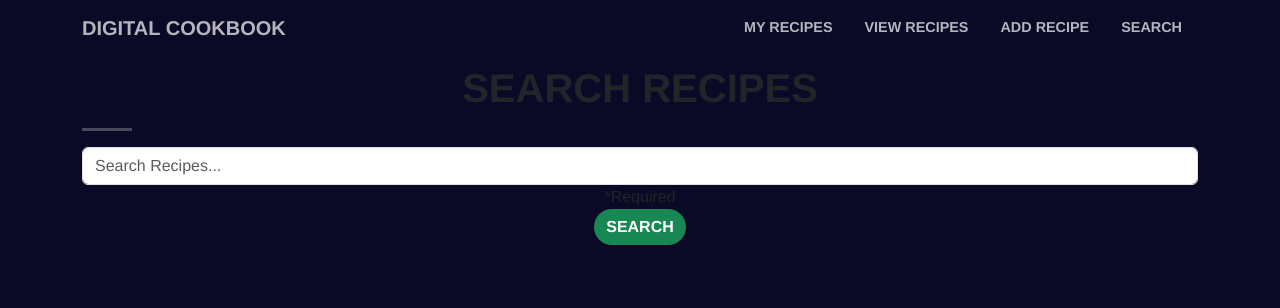
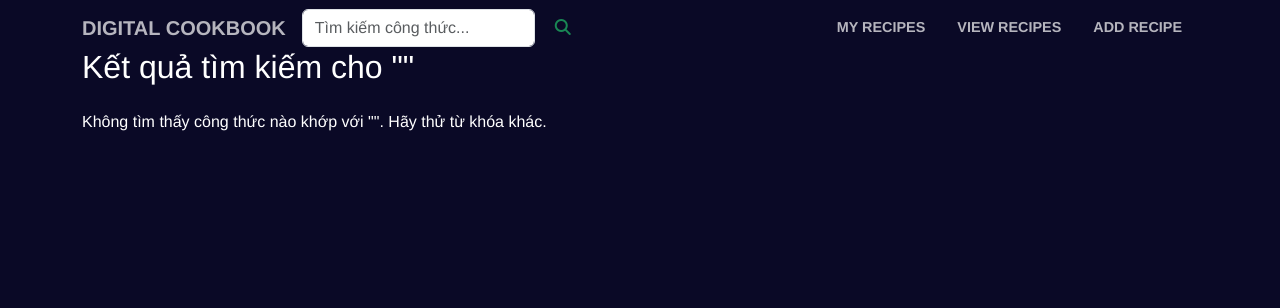
Before and after one commit to Nguyendacdien/ProjectC, a Flask app: a page that uses templates/base.html in a window 1280 px wide. Shown: the top 308 px of the page. Run offline with Flask 2, Linux system fonts and the light colour scheme; some libraries are stand-ins or nearby versions.

Commit message:
func upvote, downvote

```diff
--- a/app.py
+++ b/app.py
@@ -161,56 +161,50 @@
     return render_template("my_recipes.html", recipes=user_recipes, username=username)
 
 
-@app.route('/<username>/search', methods=['GET','POST'])
+
+@app.route('/<username>/search', methods=['GET'])
 def search(username):
-    #Search User Input
-        wtform = Search(request.form)
-        if wtform.validate():
-            return redirect('/' + username + '/' + 'search' + '/' + request.form["search"] + '?limit=10&offset=0')
-        return render_template("search.html", username=username, form=wtform, errors=wtform.errors )
+    # Lấy tham số query, limit, offset từ yêu cầu GET
+    query = request.args.get('query', '').strip()
+    try:
+        limit = int(request.args.get('limit', 10))  # Mặc định 10 kết quả/trang
+        offset = int(request.args.get('offset', 0))  # Mặc định bắt đầu từ 0
+    except ValueError:
+        limit = 10
+        offset = 0
 
-@app.route('/<username>/search/<search>', methods=['GET','POST'] )
-def results(username, search):
+    # Truy vấn MongoDB
+    recipes = mongo.db.recipes
+    search_query = {"$text": {"$search": query}} if query else {}
 
-    # Get All Recipes
-    recipes = mongo.db.recipes
-    found_recipes = recipes.find({"$text": {"$search": str(search)}})
+    # Nếu không có query, trả về trang rỗng
+    if not query:
+        return render_template('search_results.html', username=username, recipes=[], query=query, count=0, pages=0, url_list=[])
 
-    # Pagination Settings
-    limit = int(request.args.get('limit'))
-    offset = 0
+    # Đếm tổng số kết quả
+    count = recipes.count_documents(search_query)
 
-    #Get Count
-    count_list = []
-    for doc in found_recipes:
-        count_list.append(doc)
-        count = len(count_list)
+    # Tính số trang và tạo liên kết phân trang
+    pages = get_pages(count, limit)
+    url_list = generate_pagination_links(offset, limit, pages, 'search', query, username)
 
-    #If No Results Found
-    if len(count_list) < 1 or not search:
-        return render_template('noresults.html', username=username)
+    # Lấy danh sách công thức cho trang hiện tại
+    found_recipes = recipes.find(search_query).sort('_id', pymongo.DESCENDING).skip(offset).limit(limit)
 
-    #Get Pages And Generate URL List
-    pages = get_pages(count, limit)
-    url_list = generate_pagination_links(offset, limit, pages, 'search', search, username)
+    # Chuyển cursor thành list để truyền vào template
+    recipes_list = list(found_recipes)
 
-    #Get _id of Last Item on a Page
-    dynamic_position = request.args.get('offset')
-    starting_id = recipes.find({"$text": {"$search": str(search)}}).sort('_id')
-    last_id = starting_id[int(dynamic_position)]['_id']
-
-    #Sort Tables
-    sort_default = recipes.find({"$and":[{'_id':{'$gte' : last_id}},{"$text":{"$search": str(search)}}]}).sort([('_id',pymongo.DESCENDING)]).limit(limit)
-    sort_country = recipes.find({"$and":[{'_id':{'$gte' : last_id}},{"$text":{"$search": str(search)}}]}).sort([("country",1),("name",1 )]).limit(limit)
-    sort_name = recipes.find({"$and":[{'_id':{'$gte' : last_id}},{"$text":{"$search": str(search)}}]}).sort([("name", 1)]).limit(limit)
-    sort_upvotes = recipes.find({"$and":[{'_id':{'$gte' : last_id}},{"$text":{"$search": str(search)}}]}).sort([("upvotes",
-    pymongo.DESCENDING),("name",1 )]).limit(limit)
-    sort_downvotes = recipes.find({"$and":[{'_id':{'$gte' : last_id}},{"$text":{"$search": str(search)}}]}).sort([("downvotes",pymongo.DESCENDING),("name",1 )]).limit(limit)
-    sort_author = recipes.find({"$and":[{'_id':{'$gte' : last_id}},{"$text":{"$search": str(search)}}]}).sort([("author",1),("name",1 )]).limit(limit)
-
-    return render_template("results.html", default=sort_default, count=count,
-    url_list=url_list, pages=pages, search=search, country=sort_country, name=sort_name,
-    upvotes=sort_upvotes, downvotes=sort_downvotes, author=sort_author, username=username)
+    return render_template(
+        'search_results.html',
+        username=username,
+        recipes=recipes_list,
+        query=query,
+        count=count,
+        pages=pages,
+        url_list=url_list,
+        limit=limit,
+        offset=offset
+    )
 
 @app.route('/<username>/add_recipe',methods=['GET','POST']  )
 def add_recipe(username):
@@ -380,8 +374,8 @@
             upvote = current[0]['upvotes'] + 1
 
             #Update Field
-            recipes.update({'recipeID': int(recipe_id) },{ '$set':{ 'upvotes' : upvote}})
-
+            recipes.update_one({'recipeID': int(recipe_id) },{ '$set':{ 'upvotes' : upvote}})
+            flash('Đã tăng lượt thích!', 'success')
             return redirect('/' + username + '/recipes?limit=10&offset=0')
 
         #If Downvote
@@ -391,8 +385,8 @@
             downvote = current[0]['downvotes'] + 1
 
             #Update Field
-            recipes.update( {'recipeID': int(recipe_id) }, { '$set': { 'downvotes' : downvote } } )
-
+            recipes.update_one( {'recipeID': int(recipe_id) }, { '$set': { 'downvotes' : downvote } } )
+            flash('Đã tăng lượt không thích!', 'success')
             return redirect('/' + username + '/recipes?limit=10&offset=0')
 
     return render_template('view_recipe.html', recipe=the_recipe, username=username)
--- a/static/css/creative.css
+++ b/static/css/creative.css
@@ -387,3 +387,9 @@
 .country-filter {
   width: 200px; /* Điều chỉnh chiều rộng ô nhập liệu nếu cần */
 }
+/*Thanh searchsearch*/
+@media (max-width: 992px) {
+  .navbar form {
+    max-width: 100%;
+  }
+}
--- a/templates/base.html
+++ b/templates/base.html
@@ -21,17 +21,19 @@
   <meta charset="utf-8">
   <meta name="viewport" content="width=device-width, initial-scale=1, shrink-to-fit=no">
   <meta name="description" content="An Online Cookbook">
-  <meta name="author" content="Cian O' Gralaigh">
-
   <title>Digital Cookbook</title>
 </head>
 
 <body>
-
   <!-- Navigation -->
   <nav class="navbar navbar-expand-lg navbar-light fixed-top" id="mainNav">
     <div class="container">
-        <a class="navbar-brand js-scroll-trigger" href="/">Digital Cookbook</a>
+      <a class="navbar-brand js-scroll-trigger" href="/logout">Digital Cookbook</a>
+      <!-- Search bar -->
+      <form class="d-flex mx-auto" action="{{ url_for('search', username=username) }}" method="GET" style="max-width: 800px;">
+        <input class="form-control me-2" type="search" name="query" placeholder="Tìm kiếm công thức..." aria-label="Search">
+        <button class="btn btn-outline-success" type="submit"><i class="fas fa-search"></i></button>
+      </form>
       <button class="navbar-toggler navbar-toggler-right" type="button" data-toggle="collapse" data-target="#navbarResponsive" aria-controls="navbarResponsive" aria-expanded="false" aria-label="Toggle navigation">
         <span class="navbar-toggler-icon"></span>
       </button>
@@ -45,9 +47,6 @@
           </li>
           <li class="nav-item">
             <a class="nav-link js-scroll-trigger" href="{{url_for('add_recipe', username=username)}}">Add Recipe</a>
-            </li>
-            <li class="nav-item">
-              <a class="nav-link js-scroll-trigger" href="{{url_for('search', username=username)}}">Search</a>
           </li>
         </ul>
       </div>
@@ -79,7 +78,7 @@
   <script src="/static/js/scrollreveal.js"></script>
   <script src="/static/js/jquery.magnific-popup.js"></script>
 
-    <!-- Theme JS  -->
+  <!-- Theme JS -->
   <script src="/static/js/creative.js"></script>
 </body>
 
--- a/templates/search.html
+++ /dev/null
@@ -1,34 +0,0 @@
-{% extends "base.html"%} {% block content %}
-
-<div class="container-full-bg">
-  <div class="jumbotron ">
-    <div class="container">
-      <div class="row recipe-page text-center">
-        <div class="col-12 ">
-          <h1 class="text-uppercase">
-            <strong>Search Recipes</strong>
-          </h1>
-          <hr class="light">
-        </div>
-        <div class="col-12">
-          <form class="needs-validation" method="POST">
-            {{ form.csrf_token }}
-            <div class="form-row">
-              <div class="col-12">
-                {{ form.search(class_="form-control",placeholder="Search Recipes...", type="text", autocomplete="off") }} {% for message in form.search.errors %}
-                <div class="invalid"> {{ message }}</div>
-                {% endfor %}
-              </div>
-            </div>
-            <div class="row search-row">
-              <div class="col-12">
-                <button class="btn btn-success btn-l" type="submit" name="searchBtn">Search</button>
-              </div>
-            </div>
-          </form>
-        </div>
-      </div>
-    </div>
-  </div>
-</div>
-{% endblock %}
--- /dev/null
+++ b/templates/search_results.html
@@ -0,0 +1,62 @@
+{% extends "base.html" %}
+
+{% block content %}
+<div class="container my-5">
+    <h2 class="text-white my-4">Kết quả tìm kiếm cho "{{ query }}"</h2>
+    {% if recipes %}
+    <div class="recipe-list">
+        {% for recipe in recipes %}
+        <a href="{{ url_for('view_recipe', username=username, recipe_id=recipe._id) }}" style="text-decoration: none;">
+            <div class="recipe-item mb-3 p-3 rounded" style="background-color: #2E3856; color: #ffffff;">
+                <div class="d-flex justify-content-between align-items-center">
+                    <!-- Tên công thức và quốc gia -->
+                    <div>
+                        <h5 class="mb-1">{{ recipe.name.title() }}</h5>
+                        <p class="mb-0" style="font-size: 0.9rem; opacity: 0.8;">Quốc gia: {{ recipe.country.title() }}</p>
+                    </div>
+                    <!-- Thông tin bổ sung -->
+                    <div class="d-flex align-items-center gap-3">
+                        <!-- Số lượt upvotes -->
+                        <div class="d-flex align-items-center">
+                            <i class="fa fa-thumbs-up me-1" style="color: #28a745;"></i>
+                            <span>{{ recipe.upvotes if recipe.upvotes else 0 }} lượt thích</span>
+                        </div>
+                        <!-- Số lượt downvotes -->
+                        <div class="d-flex align-items-center">
+                            <i class="fa fa-thumbs-down me-1" style="color: #dc3545;"></i>
+                            <span>{{ recipe.downvotes if recipe.downvotes else 0 }} không thích</span>
+                        </div>
+                        <!-- Tác giả -->
+                        <div class="d-flex align-items-center">
+                            <i class="fa fa-user me-1"></i>
+                            <span>{{ recipe.author if recipe.author else username }}</span>
+                        </div>
+                    </div>
+                </div>
+            </div>
+        </a>
+        {% endfor %}
+    </div>
+    <!-- Phân trang -->
+    {% if pages > 1 %}
+    <nav aria-label="Page navigation">
+        <ul class="pagination justify-content-center">
+            <li class="page-item {% if offset == 0 %}disabled{% endif %}">
+                <a class="page-link" href="{{ url_for('search', username=username, query=query, limit=limit, offset=offset-limit if offset > 0 else 0) }}">Previous</a>
+            </li>
+            {% for url in url_list %}
+            <li class="page-item {% if url.offset == offset %}active{% endif %}">
+                <a class="page-link" href="{{ url_for('search', username=username, query=query, limit=limit, offset=url.offset) }}">{{ url.page }}</a>
+            </li>
+            {% endfor %}
+            <li class="page-item {% if offset + limit >= count %}disabled{% endif %}">
+                <a class="page-link" href="{{ url_for('search', username=username, query=query, limit=limit, offset=offset+limit) }}">Next</a>
+            </li>
+        </ul>
+    </nav>
+    {% endif %}
+    {% else %}
+    <p class="text-white">Không tìm thấy công thức nào khớp với "{{ query }}". Hãy thử từ khóa khác.</p>
+    {% endif %}
+</div>
+{% endblock %}
```
Also changed, not shown: templates/results.html (deleted, +0 -215 lines), templates/user_index.html (deleted, +0 -71 lines). Lines whose indentation alone changed are shown as unchanged.
